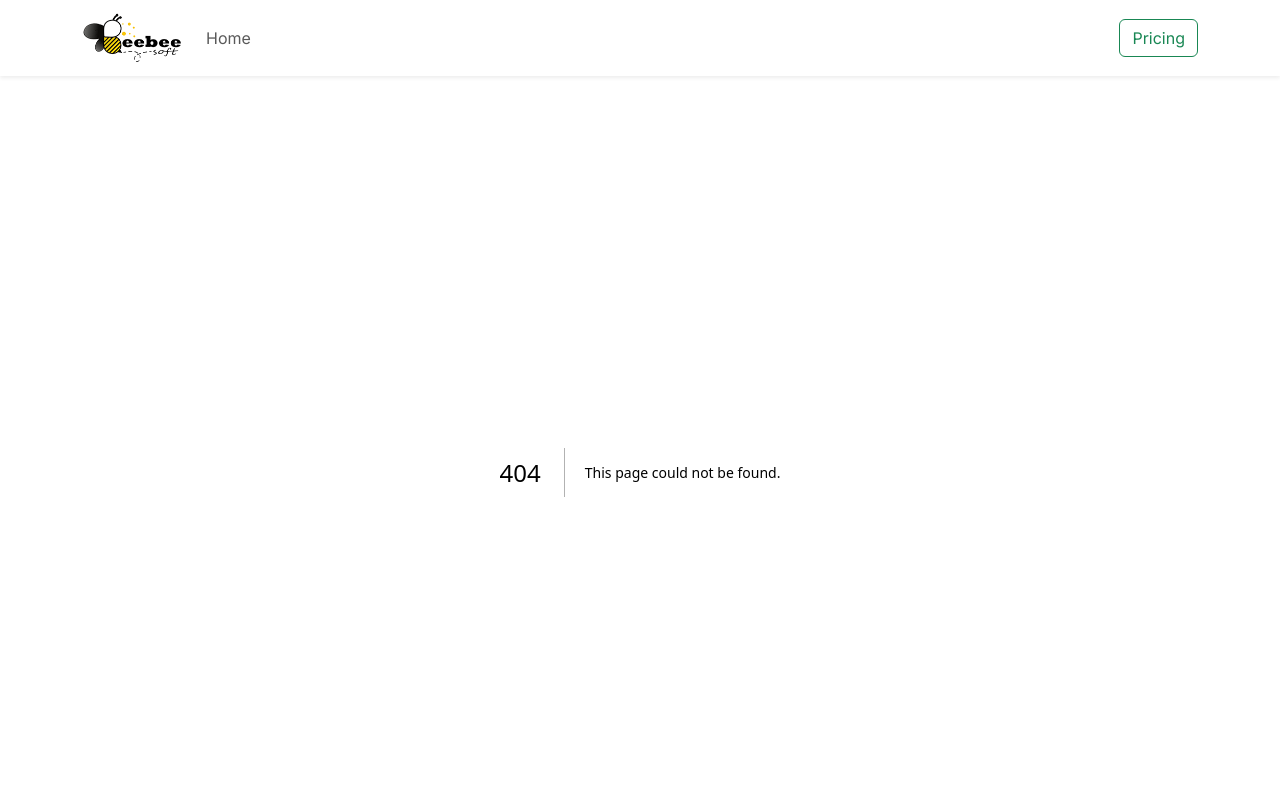
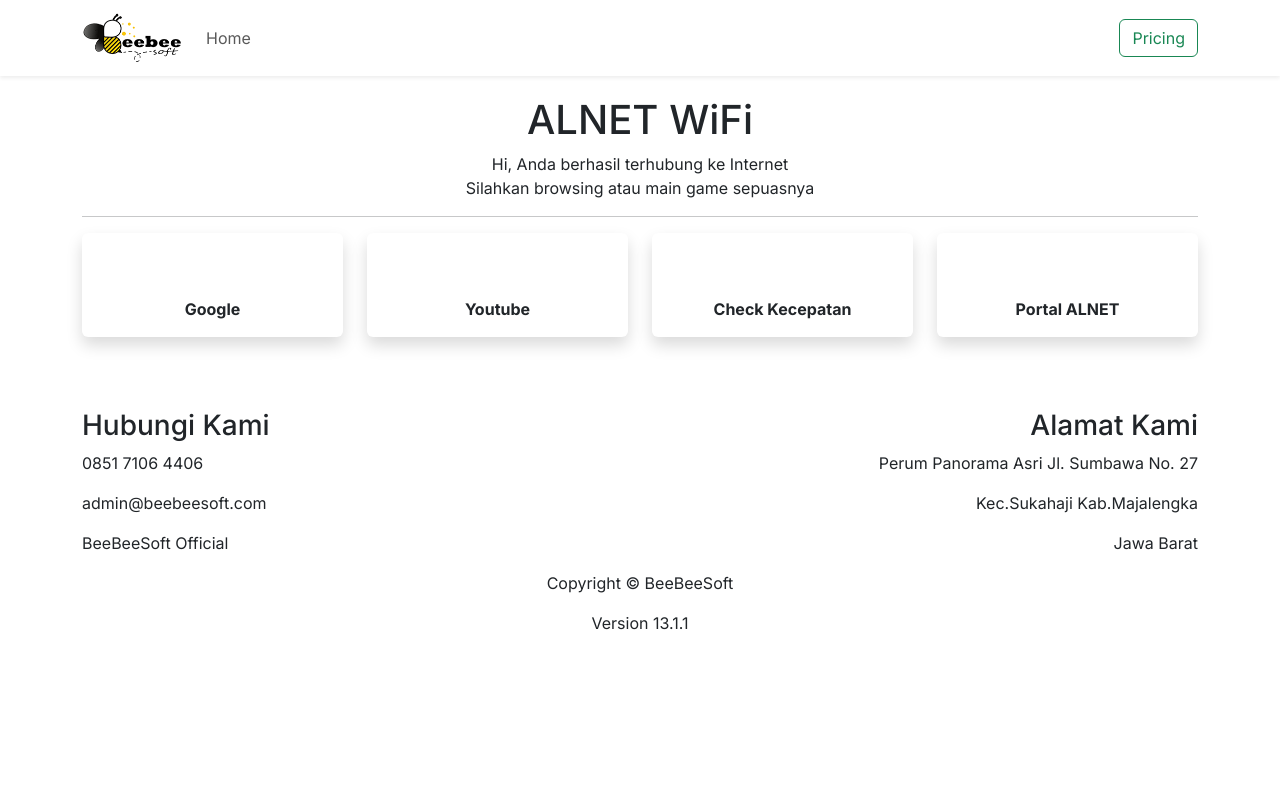
Before and after one commit to beebeesoft-id/beebeesoft-next, a Next.js app: page /alnet/portal in a window 1280 px wide. Before the commit this address had no page. Shown: the top 800 px of the page. Built offline with nearby package versions, Linux system fonts and the light colour scheme.

Commit message:
[APP] Alnet Portal

```diff
--- /dev/null
+++ b/src/app/alnet/portal/page.tsx
@@ -0,0 +1,64 @@
+import Link from 'next/link';
+
+function Portal() {
+    return (
+            <div className="container">
+                <br/>
+                        <h1 className="text-center">ALNET WiFi</h1>
+                        <p className="text-center">
+                            Hi, Anda berhasil terhubung ke Internet <br/>
+                            Silahkan browsing atau main game sepuasnya
+
+                        </p>
+                        <hr/>
+
+                        <div className="row text-center">
+                            <div className="col-md-3" >
+                                <a href="https://google.com/" target="blank">
+                                    <div className="shadow p-3 mb-5 bg-body rounded">
+                                    <i className="fab fa-google fa-2x"></i>
+                                    <br/>
+                                    <b> Google</b>
+                                    </div>
+                                </a>
+                            </div>
+
+                            <div className="col-md-3" >
+                                <a href="https://youtube.com/" target="blank">
+                                    <div className="shadow p-3 mb-5 bg-body rounded">
+                                    <i className="fab fa-youtube fa-2x"></i>
+                                    <br/>
+                                    <b> Youtube</b>
+                                    </div>
+                                </a>
+                            </div>
+
+                            <div className="col-md-3" >
+                                <a href="https://www.speedtest.net/" target="blank">
+                                    <div className="shadow p-3 mb-5 bg-body rounded">
+                                    <i className="fas fa-signal fa-2x"></i>
+                                    <br/>
+                                    <b> Check Kecepatan</b>
+                                    </div>
+                                </a>
+                            </div>
+
+                            <div className="col-md-3" >
+                                <a href="http://al.net/" target="blank">
+                                    <div className="shadow p-3 mb-5 bg-body rounded">
+                                    <i className="fa fa-wifi fa-2x"></i>
+                                    <br/>
+                                    <b> Portal ALNET</b>
+                                    </div>
+                                </a>
+                            </div>
+
+                        </div>
+
+            </div>
+
+
+    )
+  }
+
+  export default Portal
--- a/src/app/layout.tsx
+++ b/src/app/layout.tsx
@@ -76,11 +76,11 @@
                     <div className="col-md-6">
 
                         <h3>Hubungi Kami</h3>
-                        <p><a href="https://api.whatsapp.com/send?phone=6285797272095&text=info" target="blank">
-                            <i className="fab fa-whatsapp-square"></i> 0857 9727 2095
+                        <p><a href="https://api.whatsapp.com/send?phone=6285171064406&text=info" target="blank">
+                            <i className="fab fa-whatsapp-square"></i> 0851 7106 4406
                         </a></p>
                         <p><a href="#">
-                            <i className="fas fa-envelope-square"></i> info@beebeesoft.com
+                            <i className="fas fa-envelope-square"></i> admin@beebeesoft.com
                         </a></p>
                         <p><a href="https://www.instagram.com/beebeesoft.official/" target="blank">
                             <i className="fab fa-instagram"></i> BeeBeeSoft Official
@@ -90,7 +90,7 @@
                         <h3>Alamat Kami</h3>
                         <p className="text-right">Perum Panorama Asri Jl. Sumbawa No. 27</p>
                         <p className="text-right">Kec.Sukahaji Kab.Majalengka </p>
-                        <p className="text-right">+622338517798</p>
+                        <p className="text-right">Jawa Barat </p>
 
                     </div>
                 </div>
```
